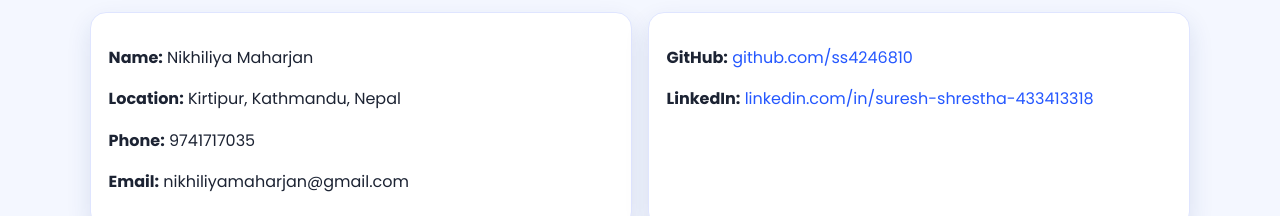
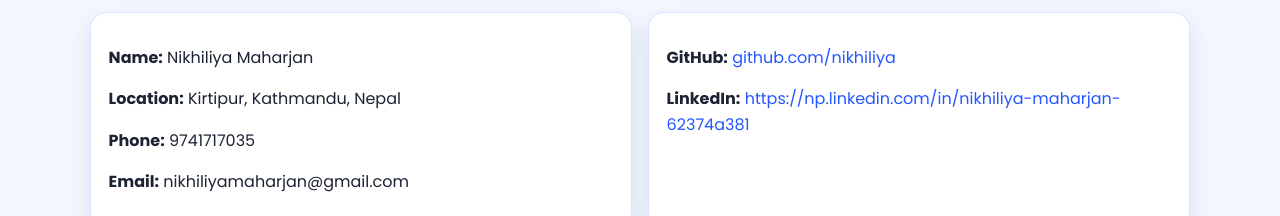
Before and after one commit to Nikhiliya/portfolio, a plain HTML site: page index.html in a window 1280 px wide. Shown: the part 3077-3293 px from the top of the page. Drawn offline with Linux system fonts and the light colour scheme.

Commit message:
update linkden

```diff
--- a/index.html
+++ b/index.html
@@ -163,8 +163,8 @@
           <p><strong>Email:</strong> nikhiliyamaharjan@gmail.com</p>
         </div>
         <div class="card">
-          <p><strong>GitHub:</strong> <a href="https://github.com/ss4246810" target="_blank" rel="noreferrer">github.com/ss4246810</a></p>
-          <p><strong>LinkedIn:</strong> <a href="https://www.linkedin.com/in/suresh-shrestha-433413318" target="_blank" rel="noreferrer">linkedin.com/in/suresh-shrestha-433413318</a></p>
+          <p><strong>GitHub:</strong> <a href="https://github.com/ss4246810" target="_blank" rel="noreferrer">github.com/nikhiliya</a></p>
+          <p><strong>LinkedIn:</strong> <a href="https://www.linkedin.com/in/suresh-shrestha-433413318" target="_blank" rel="noreferrer">https://np.linkedin.com/in/nikhiliya-maharjan-62374a381</a></p>
         </div>
       </div>
     </section>
```
